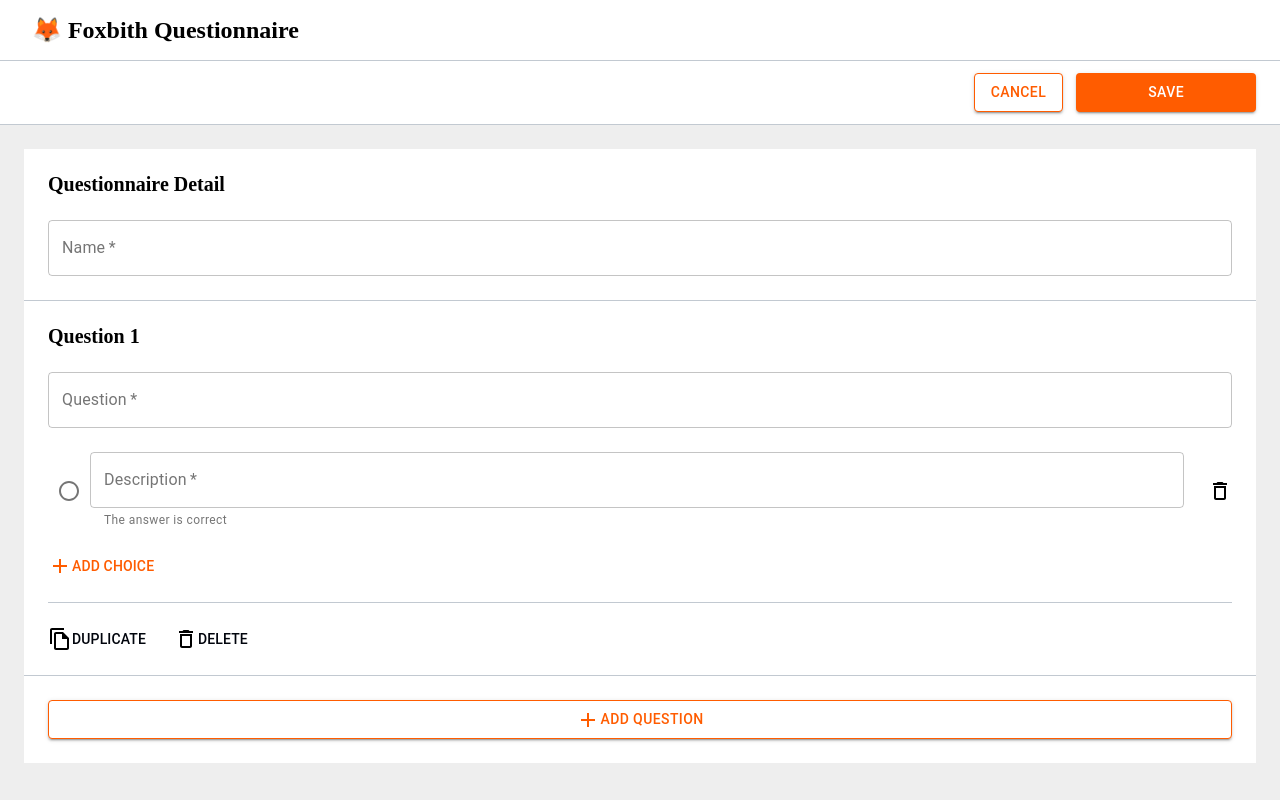
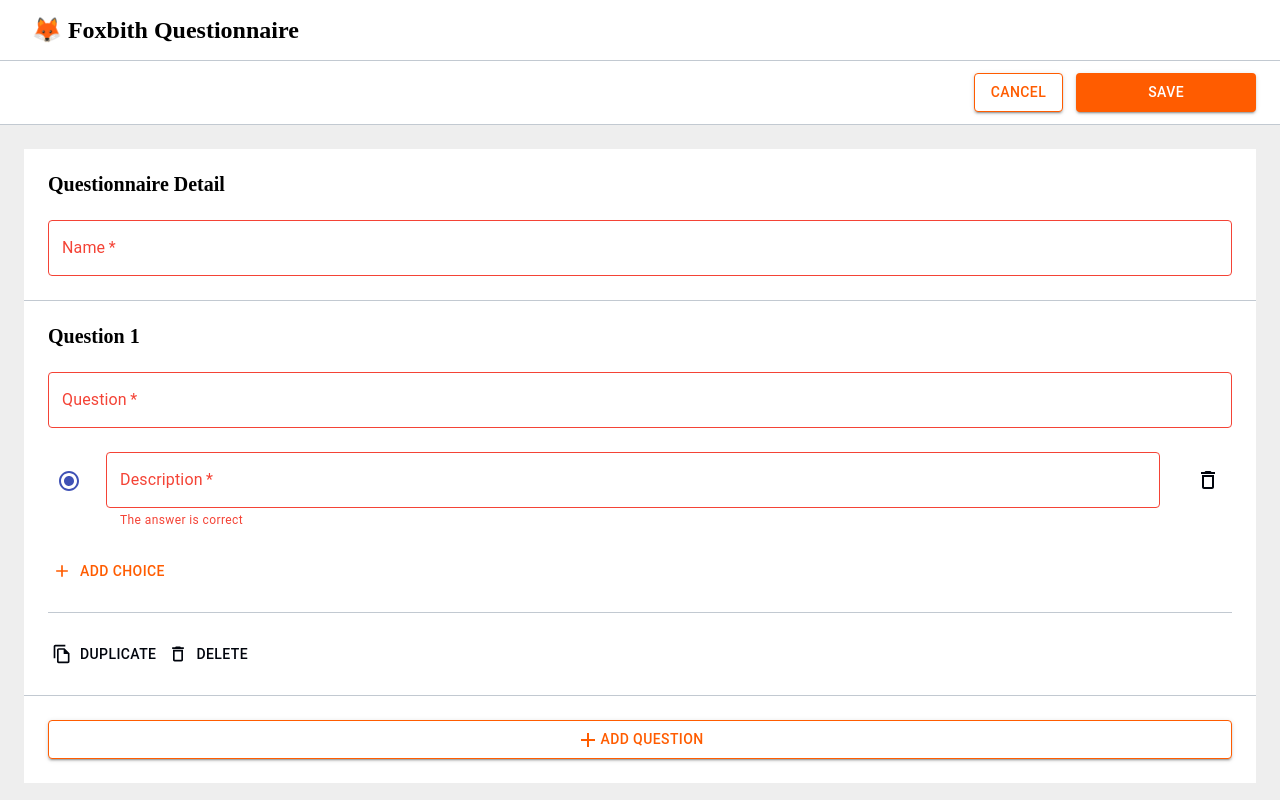
Before and after one commit to IounOm/test-foxbith, a React (Create React App) app: page / in a window 1280 px wide. Shown: the top 800 px of the page. Built offline with nearby package versions, Linux system fonts and the light colour scheme.

Commit message:
finish validate check
finish validate check
To do : fix bug textField error={true/false}

```diff
--- a/src/App.js
+++ b/src/App.js
@@ -1,6 +1,6 @@
 import React, {useState} from 'react';
 import './App.css';
-import { Button, Box, Typography, Radio} from '@material-ui/core';
+import { Button, Box, Radio, IconButton} from '@material-ui/core';
 import { makeStyles } from '@material-ui/core/styles';
 import TextField from '@material-ui/core/TextField';
 import AddIcon from '@material-ui/icons/Add';
@@ -74,9 +74,6 @@ function App() {
       border: "1px solid #FF5C00",
       width:"100%"
     },
-    elementCursor: {
-      cursor: "pointer",
-    },
   });
   const classes = useStyles();
 
@@ -99,25 +96,27 @@ function App() {
 
   // const [inputChoice, setInputChoice] = useState([
   //   {
-  //     choice: ''
+  //     Description: ''
   //   }
   // ]);
 
   const [inputQuestion, setInputQuestion] = useState([{
-    Qid: 1,
+    qId: 1,
     questionHeader: '',
-    allChoice: [{choice: '', answer: 'true'}]
+    allChoice: [{Description: '', radioCheck: true}]
   }]);
+  const [questionDetail, setQuestionDetail] = useState([{detail: ''}]);
+
   const handleAddQuestion = () => {
     const array = [...inputQuestion];
     // const choiceArray = [...inputChoice];
     // choiceArray.push({
-    //   choice: choiceArray.length+1
+    //   Description: choiceArray.length+1
     // })
     array.push({
-      Qid: array.length+1,
+      qId: array.length+1,
       questionHeader: '',
-      allChoice: [{choice: '', answer: 'true'}]
+      allChoice: [{Description: '', radioCheck: true}]
     });
     setInputQuestion(array);
     // setInputChoice(choiceArray);
@@ -136,11 +135,11 @@ function App() {
   //   const array = [...inputQuestion];
   //   const choiceArray = [...inputChoice];
   //   choiceArray.push({
-  //     choice: choiceArray.length+1
+  //     Description: choiceArray.length+1
   //   })
   //   setInputChoice(choiceArray);
   //   array.push({
-  //     Qid: array.length,
+  //     qId: array.length,
   //     values: choiceArray
   //   })
 
@@ -149,58 +148,58 @@ function App() {
   // }
 
 //   const handleChangeQuestionHeader = (e) => {
-//     const Qid = e.target.name - 1;
+//     const qId = e.target.name - 1;
 //     const questionHeader = e.target.value;
-//     setInputQuestion({...inputQuestion ,Qid: Qid,  questionHeader: questionHeader});
+//     setInputQuestion({...inputQuestion ,qId: qId,  questionHeader: questionHeader});
 //     console.log(inputQuestion);
 //  };
 
   const handleChangeQuestionHeader = (e, i) => {
     const array = [...inputQuestion];
     const indexValue = e.target.id -1;
-    array.splice(indexValue, 1,{Qid: indexValue + 1, questionHeader: e.target.value, allChoice: inputQuestion[i].allChoice})
+    array.splice(indexValue, 1,{qId: indexValue + 1, questionHeader: e.target.value, allChoice: inputQuestion[i].allChoice})
     setInputQuestion(array);
     // console.log(array);
   }
 
   const handleAddChoice = (e, i) => {
     const array = [...inputQuestion];
-    array[i].allChoice.push({choice: '', answer:'false'});
+    array[i].allChoice.push({Description: '', radioCheck:false});
     setInputQuestion(array);
 
-    // setInputQuestion(prev => { //ถ้าใช้อันนี้จะเกิดบัค add choice & delete choice เเละเมื่อ add ใหม่จะ add ซ้ำกัน 2 รอบ
+    // setInputQuestion(prev => { //ถ้าใช้อันนี้จะเกิดบัค add Description & delete Description เเละเมื่อ add ใหม่จะ add ซ้ำกัน 2 รอบ
     //   const inputPrev = [...prev];
-    //   // newPrev.allChoice.push(newPrev[Qid].allChoice[{choice: ''}]); // โครตผิด คิดได้ไง push อะไรก็ไม่รู้
-    //   inputPrev[i].allChoice.push({choice: ''});
+    //   // newPrev.allChoice.push(newPrev[qId].allChoice[{Description: ''}]); // โครตผิด คิดได้ไง push อะไรก็ไม่รู้
+    //   inputPrev[i].allChoice.push({Description: ''});
     //   console.log("inputPrev",inputPrev);
     //   return inputPrev;
     // })
 
     // const choiceArray = [...inputChoice];
-    // const Qid = e.target.id-1;
-    // console.log("Qid",Qid);
+    // const qId = e.target.id-1;
+    // console.log("qId",qId);
 
     // console.log("New Question1",array)
-    // array[Qid].allChoice.push(choiceArray[0]);
+    // array[qId].allChoice.push(choiceArray[0]);
     // console.log("New Question2",array)
-    // choiceArray.push({choice: ''});
+    // choiceArray.push({Description: ''});
     // setInputQuestion(array);
 
     // console.log(choiceArray)
-    // array[Qid].allChoice.push(choiceArray[0]);
+    // array[qId].allChoice.push(choiceArray[0]);
     // console.log("New Question10",array)
 
     // setInputQuestion(prev => {
     //   const newPrev = [...prev];
     //   console.log(choiceArray)
-    //   newPrev[Qid].allChoice.push(choiceArray[0]);
+    //   newPrev[qId].allChoice.push(choiceArray[0]);
     //   console.log("New Question10",newPrev)
     //   return newPrev;
     // })
 
     // setInputQuestion(prev => {
     //   const newPrev = [...prev];
-    //   const NewArray = newPrev[Qid].allChoice.push(choiceArray[0]);
+    //   const NewArray = newPrev[qId].allChoice.push(choiceArray[0]);
     //   console.log(newPrev);
     //   return newPrev;
     // })
@@ -210,31 +209,32 @@ function App() {
   }
 
   const handleChangeValue = (e, j) => {
-    const Qid = e.target.id-1;
-    // inputChoice.push({choice: e.target.value})
+    const qId = e.target.id-1;
+    // inputChoice.push({Description: e.target.value})
 
     // const array = [...inputQuestion];
-    // array[Qid].allChoice[j].splice(j,1 ,{choice: e.target.value});
+    // array[qId].allChoice[j].splice(j,1 ,{Description: e.target.value});
     // setInputQuestion(array);
 
     // choiceArray[0]
 
     // console.log("indexvalue",j);
 
-    // setInputQuestion[i].allChoice[j].splice(j,1 ,{choice: e.target.value});
+    // setInputQuestion[i].allChoice[j].splice(j,1 ,{Description: e.target.value});
 
-    // console.log(Qid);
+    // console.log(qId);
     setInputQuestion(prev => {
-      const newInputChoice = [...prev]; //newInputChoice[Qid].allChoice[j].
-      newInputChoice[Qid].allChoice.splice(j,1 ,{choice: e.target.value});
+      const newInputChoice = [...prev]; //newInputChoice[qId].allChoice[j].
+      // console.log("ans", newInputChoice[qId].allChoice[j].radioCheck)
+      newInputChoice[qId].allChoice.splice(j,1 ,{Description: e.target.value, radioCheck: newInputChoice[qId].allChoice[j].radioCheck});
       // console.log(newInputChoice);
-      // newInputChoice.splice(j,1 ,{choice: e.target.value});
+      // newInputChoice.splice(j,1 ,{Description: e.target.value});
       console.log("index",j, prev);
       return newInputChoice;
     });
 
 
-    // inputChoice.splice(i,1 ,{choice: e.target.value});
+    // inputChoice.splice(i,1 ,{Description: e.target.value});
 
     // console.log(e.target.value, i);
     // console.log(inputChoice)
@@ -250,23 +250,99 @@ function App() {
   }
 
   // for radio change
-  const [selectedValue, setSelectedValue] = useState(1);
   const handleChangeRadio = (e, j) => {
-    setSelectedValue(e.target.value);
-    console.log(selectedValue);
 
-    // const Qid = e.target.id -1;
+    const array = [...inputQuestion];
+    const qId = e.target.id -1;
+    // console.log("index", +e.target.value);
+    // console.log("indexJ", j);
+    array[qId].allChoice.map((item, k) => {
+      if(item.radioCheck === true) {
+       item.radioCheck = false
+      }
+      else {
+        console.log("indexK", k);
+        if(k === +e.target.value) {
+       item.radioCheck = true
+        }
+      }
+    })
+
+    setInputQuestion(array);
+    console.log("map", array[qId].allChoice);
+    // setSelectedValue(e.target.value);
+
+    // array[qId].allChoice.splice(0,j ,{Description: e.target.value, radioCheck: qId+1+""+j});
+    // console.log("selectedValueArray", array);
+    // setInputQuestion(array)
+
     // const array = [...inputQuestion];
-    // array[Qid].allChoice.splice(j,1 ,{choice: e.target.value, answer: 'true'});
+    // array[qId].allChoice.splice(j,1 ,{Description: e.target.value, radioCheck: 'true'});
     // setInputQuestion(array);
   };
-  const checkRadio = selectedValue;
 
+  const handleCheckErrorHeader = (e) => {
+    const header = [...questionDetail];
+
+    console.log('header=',header[0],'=',header[0].detail);
+    if(header[0].detail === ''){
+      // alert('please enter header value');
+      return true;
+    }
+  }
+  const handleCheckErrorQuestion = (e) => {
+    const array = [...inputQuestion];
+
+    for(let i=0; i<array.length; i++){
+      const questionHeader = array[i].questionHeader;
+      console.log('question',array[i],'=',questionHeader);
+      if(questionHeader === ''){
+        // alert('please enter question value');
+        return true;
+      }
+    }
+  }
+  // const error = false;
+  const handleCheckErrorChoice = (e) => {
+    const array = [...inputQuestion];
+
+    for(let i=0; i<array.length; i++){
+      // const questionHeader = array[i].questionHeader;
+      // console.log('question',array[i],'=',questionHeader);
+      for(let j=0; j<array[i].allChoice.length; j++){
+        const choice = array[i].allChoice[j].Description;
+        console.log('choice=',array[i].allChoice.length,'=',choice);
+        if(choice === ''){
+          // alert('please enter choice value');
+          return true;
+        }
+      }
+    }
+  }
+
+
+  const handleSubmit = (e) =>{
+    e.preventDefault();
+
+    handleCheckErrorHeader(e);
+    handleCheckErrorQuestion(e);
+    handleCheckErrorChoice(e);
+    // const payload = inputQuestion;
+    // console.log("submit",payload);
+  }
+
+  const handleOnChangeHeader = (e) =>{
+    const header = [...questionDetail];
+    console.log("header",header[0].detail);
+    header.splice(0,1,{detail: e.target.value});
+    setQuestionDetail(header);
+    console.log(header);
+  }
 
   return (
     <div>
       <div>
-        <form>
+        <form onSubmit={handleSubmit} noValidate>
           {/* header */}
           <Box className={classes.divHeader}>
             <Box component="h5" fontSize="24px" display="inline" m={1}>🦊 Foxbith Questionnaire</Box>
@@ -289,7 +365,14 @@ function App() {
               <Box component="h6" className={classes.h6}>
                 Questionnaire Detail
               </Box>
-              <TextField className={classes.TextField} label="Name" variant="outlined" required/>
+              <TextField
+              className={classes.TextField}
+              label="Name"
+              variant="outlined"
+              value={questionDetail.detail}
+              onChange={handleOnChangeHeader}
+              error={handleCheckErrorHeader(questionDetail.detail) === true ? true : false}
+              required/>
             </Box>
             <Box ml={3} mr={3} bgcolor="#FFFFFF">
               <Box component="div" className={classes.divLine}></Box>
@@ -299,13 +382,13 @@ function App() {
             {inputQuestion.map((x, i) =>
             {
               const allChoice = x.allChoice;
-              {console.log("allChoice",allChoice)}
+              // {console.log("allChoice",allChoice)}
               return (
-              <Box ml={3} mr={3} bgcolor="#FFFFFF"key={x.Qid}>
+              <Box ml={3} mr={3} bgcolor="#FFFFFF"key={x.qId}>
                 <Box pt={3} pl={3} pr={3}>
                   <Box>
                     <Box component="h6" className={classes.h6}>
-                      Question {x.Qid}
+                      Question {i+1}
                       </Box>
                     <TextField
                     className={classes.TextField}
@@ -314,33 +397,53 @@ function App() {
                     id={i+1}
                     onChange={(e) => handleChangeQuestionHeader(e, i)}
                     value={x.questionHeader}
+                    error={handleCheckErrorQuestion(x.questionHeader) === true ? true : false}
                     required/>
                   </Box>
                   {/* {console.log(inputQuestion[i].allChoice)} */}
 
+                  {/* {()=>{
+                    if(allChoice[j].radioCheck === true && handleCheckErrorChoice(allChoice[j].Description) === false){
+                      return "The answer is correct";
+                    }
+                    else if(allChoice[j].radioCheck === false && handleCheckErrorChoice(allChoice[j].Description) === false){
+                      return ""
+                    }
+                    else{
+                      return "Please fill in this option";
+                    }
+                  }} */}
+
                   {allChoice.map((y, j) => (
-                  <Box display="flex" flexDirection="row" alignItems="center"key={j} mt={3}>
-                    {console.log("y",allChoice[j].choice)}
-                    {console.log("answer",allChoice[j].answer)}
-                    {console.log("selectedValue",x.Qid+''+j)}
+                    <Box display="flex" flexDirection="row" alignItems="start"key={j} mt={3}>
+                    {/* {console.log("y",allChoice[j].Description)}
+                    {console.log("radioCheck",allChoice[j].radioCheck)}
+                    {console.log("selectedValue",x.qId+''+j)}
+                    {console.log("selectedValue2",selectedValue)} */}
                     <Radio
-                    // checked={allChoice[j].answer === 'true'}
-                    checked={selectedValue === x.Qid+''+j}
+                    // checked={allChoice[j].radioCheck === 'true'}
+                    // checked={allChoice[j].radioCheck === x.qId+''+j}
+                    checked={allChoice[j].radioCheck === true}
+                    style={{marginTop: '8px', marginRight: '16px'}}
                     color="primary"
                     name="radio-question"
-                    value={x.Qid+''+j}
-                    id={x.Qid}
+                    value={j}
+                    id={x.qId}
                     onChange={(e) => handleChangeRadio(e, j)}/>
                     <TextField
                     className={classes.TextField}
                     label={"Description"}
                     variant="outlined"
-                    helperText="The answer is correct"
-                    id={x.Qid}
-                    value={allChoice[j].choice}
+                    helperText={allChoice[j].radioCheck === true || handleCheckErrorChoice(allChoice[j].Description) === false ? "The answer is correct" : "Please fill in this option"}
+                    id={x.qId}
+                    value={allChoice[j].Description}
                     onChange={(e) => handleChangeValue(e, j)}
+                    error={handleCheckErrorChoice(allChoice[j].Description) === true ? true : false}
                     required/>
-                    <DeleteOutlineIcon style={{marginLeft: '24px'}}
+                    <IconButton
+                      color="primary"
+                      style={{color: '#00040C', marginLeft: '24px', marginTop: '4px'}}
+                      component="span"
                       onClick={()=> {
                         // const array = [...inputQuestion];
                         // array[i].allChoice.splice(j,1);
@@ -350,26 +453,28 @@ function App() {
                         setInputQuestion(prev =>{
                           const newPrev = [...prev]
                           newPrev[i].allChoice.splice(j,1);
-                        console.log("deletePrev",newPrev)
+                          console.log("deletePrev",newPrev);
                           return newPrev;
                         })
                       }
-                    }/>
+                      }
+                    >
+                      <DeleteOutlineIcon />
+                    </IconButton>
                   </Box>
                   ))}
                 </Box>
 
-                {/* add choice */}
+                {/* add Description */}
                 <Box display="flex" alignItems="center" p={3}bgcolor="#FFFFFF">
-                  <Box display="flex"alignItems="center"className={classes.elementCursor}>
-                    <AddIcon style={{ color: '#FF5C00' }} />
-                    <Typography
+                <Button
                   className={classes.p}
-                    id={x.Qid}
-                    onClick={(e) => handleAddChoice(e, i)}>
+                  startIcon={<AddIcon />}
+                  id={x.qId}
+                  onClick={(e) => handleAddChoice(e, i)}
+                >
                   ADD CHOICE
-                    </Typography>
-                  </Box>
+                </Button>
                 </Box>
 
                 {/* duplicate and delete */}
@@ -378,14 +483,62 @@ function App() {
                 </Box>
 
                 <Box display="flex" alignItems="center" p={3} bgcolor="#FFFFFF">
-                  <Box display="flex" alignItems="center"mr={3.5}className={classes.elementCursor}>
-                    <FileCopyOutlinedIcon />
-                    <Typography className={classes.p1}>
+                  <Button
+                    className={classes.p1}
+                    startIcon={<FileCopyOutlinedIcon />}
+                    onClick={()=>{
+                      setInputQuestion(prev=>{
+                        const inputPrev = [...prev];
+                        // console.log("inputPrev",inputPrev);
+                        const newDup = [
+                          {
+                            Description: '',
+                            radioCheck: ''
+                          }
+                        ];
+                        inputPrev[i].allChoice.map((item, j) => {
+                          newDup.push({Description: item.Description, radioCheck: item.radioCheck});
+                          // console.log("mapDUPDIP", item);
+                        })
+                        newDup.splice(0,1);
+                        console.log("allMap", newDup);
+
+                        const newPrev = {
+                          qId: inputPrev.length+1,
+                          questionHeader: x.questionHeader,
+                          allChoice: newDup
+                        }
+                        inputPrev.push(newPrev);
+
+                        // console.log("dup",inputPrev[i.length-1]);
+                        // console.log("dupLength",NewPrev.length);
+                        // NewPrev.splice(inputPrev.length);
+                        console.log("allQuestion", inputPrev);
+                        return inputPrev;
+                      })
+                    }}
+                  >
                     DUPLICATE
-                    </Typography>
-                  </Box>
+                  </Button>
 
-                  <Box
+                  <Button
+                    className={classes.p1}
+                    startIcon={<DeleteOutlineIcon />}
+                    onClick={()=> {
+                      // const array = [...inputQuestion]
+                      // const Selectindex = inputQuestion.indexOf(i)
+                      // array.splice(Selectindex, 1)
+                      // setInputQuestion(array)
+
+                      const array = [...inputQuestion];
+                      array.splice(i, 1);
+                      setInputQuestion(array);
+                      // console.log(array);
+                    }}
+                  >
+                    DELETE
+                  </Button>
+                  {/* <Box
                   display="flex"
                   alignItems="center"
                   className={classes.elementCursor}
@@ -407,7 +560,7 @@ function App() {
                     className={classes.p1}>
                       DELETE
                     </Typography>
-                  </Box>
+                  </Box> */}
                 </Box>
                 <Box
                 bgcolor="#FFFFFF">
```
Lines whose indentation alone changed are shown as unchanged.
